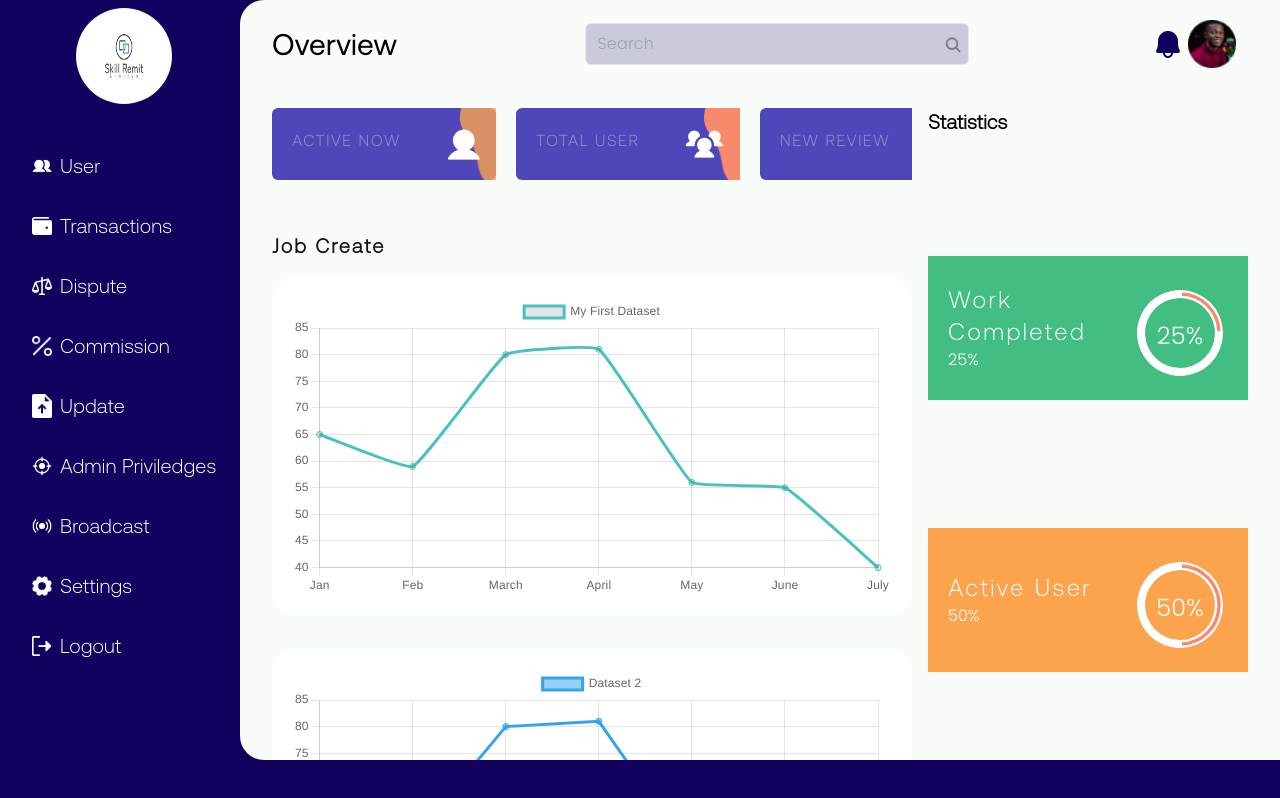
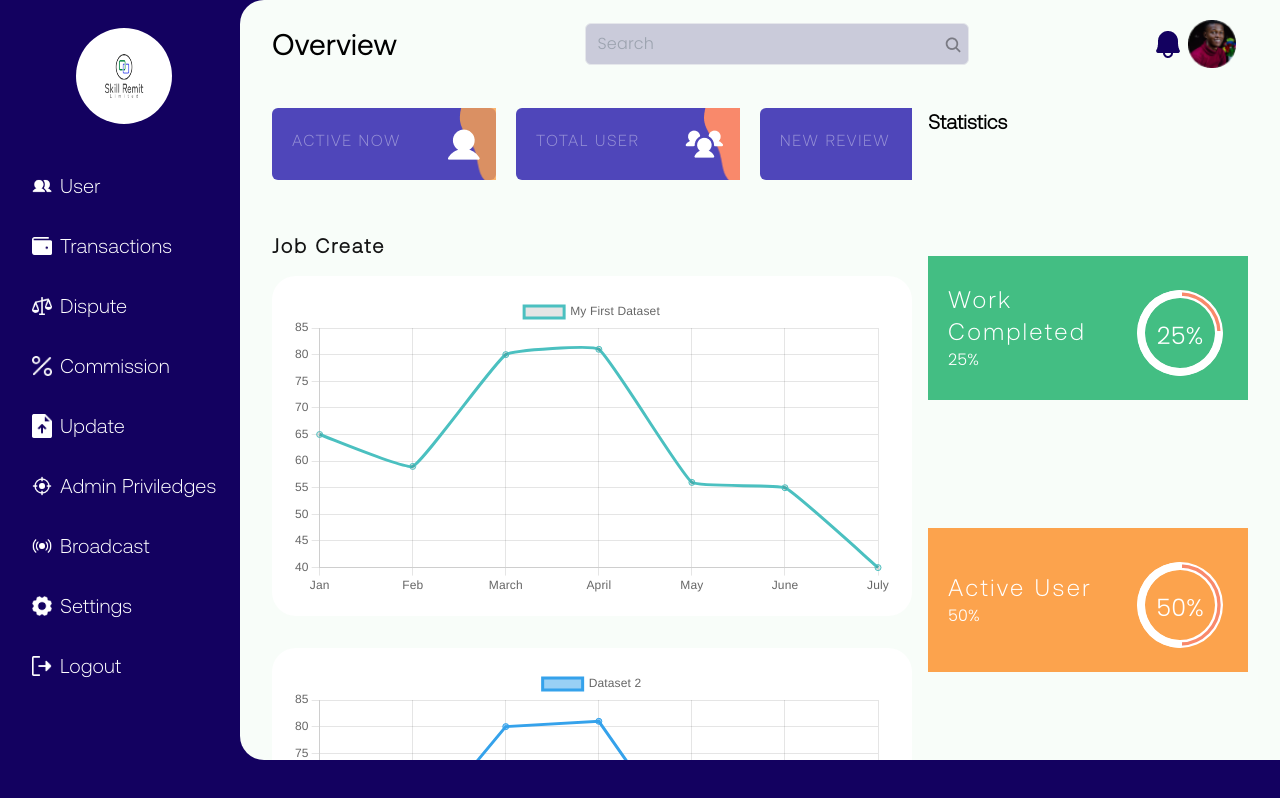
Before and after one commit to Halltech176/skill-remit-admin, a React (Vite) app: page / in a window 1280 px wide. Built offline with nearby package versions, Linux system fonts and the light colour scheme; no server answers; sample sign-in values are in the browser's storage.

Commit message:
logo route change

```diff
--- a/src/Components/Common/Sidebar/Sidebar.jsx
+++ b/src/Components/Common/Sidebar/Sidebar.jsx
@@ -5,7 +5,7 @@ import { useState } from "react";
 import MobileNav from "./MobileNav";
 
 import logo from "../../../assets/logo_md.jpg";
-import { LightLogo } from "../logo";
+import { LightLogo } from "../Logo";
 
 import users1 from "../../../assets/users1.png";
 import transaction1 from "../../../assets/transactions1.png";
@@ -111,7 +111,7 @@ const Sidebar = ({ route }) => {
       </main>
 
       <aside className=" hidden md:block  overflow-y-scroll py-2 app_container h-full text-white z-20 p-5 top-0 left-0      absolute">
-        <div className="h-24 ">
+        <div className="h-24 my-5 ">
           <span onClick={() => navigate("/")}>
             <LightLogo />
           </span>
```
